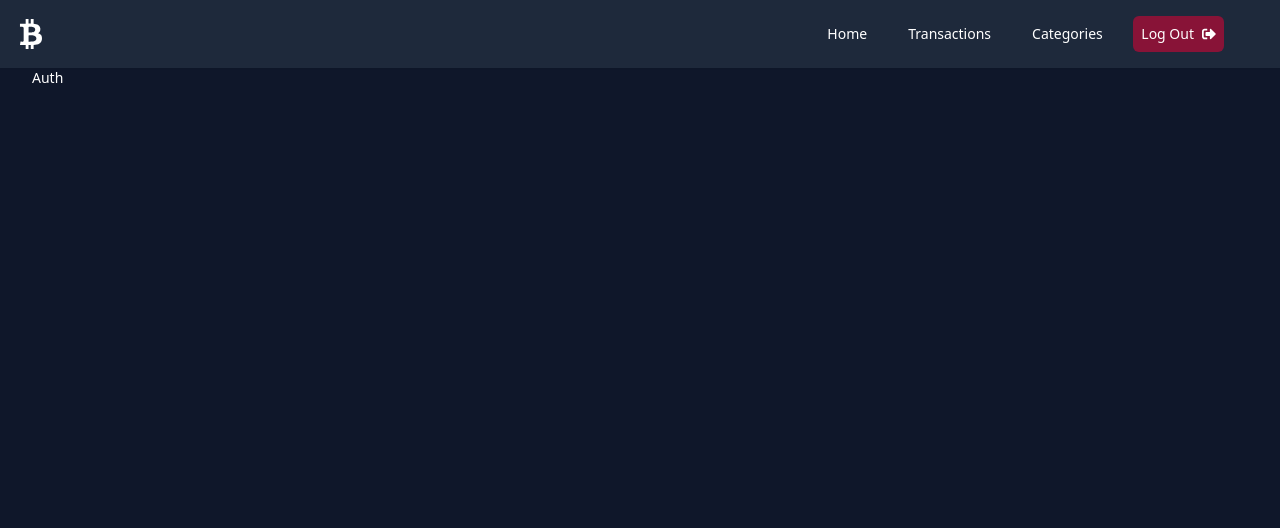
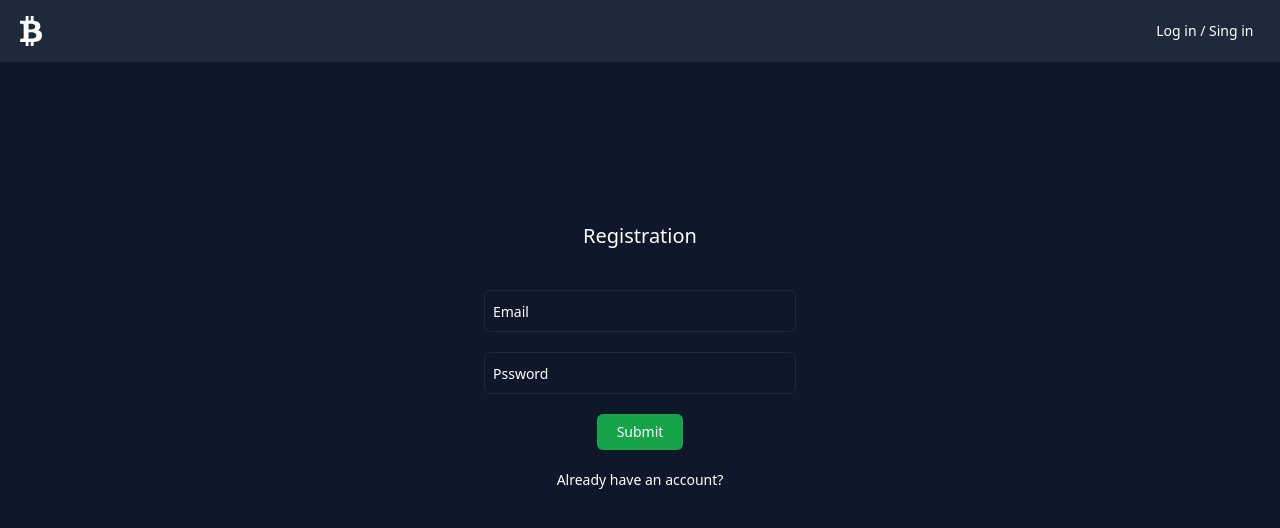
Before and after one commit to kfedus6/FULL-STACK-FINANCES, a React (Vite) app in the folder client/: page /auth in a window 1280 px wide. Shown: the top 528 px of the page. Built offline with nearby package versions, Linux system fonts and the light colour scheme.

Commit message:
Sample code

```diff
--- a/client/package.json
+++ b/client/package.json
@@ -11,6 +11,9 @@
   },
   "dependencies": {
     "@reduxjs/toolkit": "^1.9.5",
+    "axios": "^1.4.0",
+    "dotenv": "^16.1.4",
+    "jwt-decode": "^3.1.2",
     "localforage": "^1.10.0",
     "match-sorter": "^6.3.1",
     "react": "^18.2.0",
@@ -18,6 +21,7 @@
     "react-icons": "^4.9.0",
     "react-redux": "^8.0.7",
     "react-router-dom": "^6.12.0",
+    "react-toastify": "^9.1.3",
     "sort-by": "^1.2.0"
   },
   "devDependencies": {
--- a/client/src/components/Header.tsx
+++ b/client/src/components/Header.tsx
@@ -1,11 +1,21 @@
 import { FC } from 'react'
-import { Link, NavLink } from 'react-router-dom'
+import { Link, NavLink, useNavigate } from 'react-router-dom'
 import { FaBtc, FaSignOutAlt } from 'react-icons/fa'
-import { useAppSelector } from '../hooks/redux'
+import { useAppDispatch, useAppSelector } from '../hooks/redux'
 import { UserState } from '../store/reducers/UserSlice'
+import { fetchLogout } from '../store/reducers/ActionCreators'
 
 const Header: FC = () => {
     const { isAuth }: UserState = useAppSelector(state => state.user)
+
+    const dispatch = useAppDispatch()
+
+    const navigate = useNavigate()
+
+    const logout = () => {
+        dispatch(fetchLogout())
+        navigate('/')
+    }
 
     return (
         <header className='flex items-center bg-slate-800 p-4 shadow-sm backdrop-blur-sm'>
@@ -14,7 +24,7 @@ const Header: FC = () => {
                     <FaBtc size={30} />
                 </span>
             </Link>
-            {!isAuth
+            {isAuth
                 ?
                 <nav className='ml-auto mr-10'>
                     <ul className='flex items-center gap-5'>
@@ -27,7 +37,7 @@ const Header: FC = () => {
                         <li>
                             <NavLink to={'/categories'}>Categories</NavLink>
                         </li>
-                        <button className='btn btn-red'>
+                        <button className='btn btn-red' onClick={logout}>
                             <span>Log Out</span>
                             <FaSignOutAlt />
                         </button>
--- /dev/null
+++ b/client/src/http/index.ts
@@ -0,0 +1,21 @@
+import axios, { AxiosInstance } from "axios";
+
+const $host: AxiosInstance = axios.create({
+    baseURL: 'http://localhost:3000/api/'
+})
+
+const authInterceptor = (config: any) => {
+    config.headers.authorization = `Bearer ${localStorage.getItem('token')}`
+    return config
+}
+
+const $authHost = axios.create({
+    baseURL: 'http://localhost:3000/api/'
+})
+
+$authHost.interceptors.request.use(authInterceptor)
+
+export {
+    $host,
+    $authHost
+}
--- a/client/src/index.css
+++ b/client/src/index.css
@@ -7,7 +7,7 @@
         @apply text-sm;
     }
     td {
-        @aply copitalize text-white/70;
+        @aply capitalize text-white/70;
     }
     thead td {
         @aply text-white;
@@ -16,13 +16,13 @@
 
 @layer components {
     .btn {
-        @apply flex gap-2 items-center gap-2 text-white py-2 px-2 rounded-md;
+        @apply flex gap-2 items-center text-white py-2 px-5 rounded-md;
     }
     .input {
-        @apply rounded-md border bordre-slate-800 bg-state-700 bg-trasparent p-2 outline-none placeholder:text-while focus:bordre-slate-300;
+        @apply rounded-md border border-slate-800 bg-slate-700 bg-transparent p-2 outline-none placeholder:text-white focus:border-slate-300 placeholder:text-sm
     }
     .container {
-        @apply max-w-screen-lg;
+        @apply max-w-[1000px];
     }
     .btn-red {
         @apply bg-rose-900 hover:bg-rose-800
@@ -30,6 +30,12 @@
     .btn-green {
         @apply bg-green-600 hover:bg-green-800
     }
+}
+
+.btn-custom:hover {
+    color: #5cdb95;
+    box-shadow: 0 2px 0 0 currentcolor;
+    transition: 0.25s ease;
 }
 
 .text-custom {
--- a/client/src/main.tsx
+++ b/client/src/main.tsx
@@ -1,13 +1,16 @@
 import ReactDOM from 'react-dom/client'
 import App from './App.tsx'
-import './index.css'
 import { Provider } from 'react-redux'
 import { setupStore } from './store/store.ts'
+import { ToastContainer } from 'react-toastify'
+import './index.css'
+import 'react-toastify/dist/ReactToastify.css';
 
 const store = setupStore()
 
 ReactDOM.createRoot(document.getElementById('root') as HTMLElement).render(
     <Provider store={store}>
         <App />
+        <ToastContainer position='bottom-left' autoClose={3000} />
     </Provider>
 )
--- a/client/src/pages/Auth.tsx
+++ b/client/src/pages/Auth.tsx
@@ -1,6 +1,60 @@
-const Auth = () => {
+import { FC, useState } from "react"
+import { IUser } from "../types/types"
+import { useAppDispatch } from "../hooks/redux"
+import { fetchLogin, fetchRegistration } from "../store/reducers/ActionCreators"
+import { useNavigate } from "react-router-dom"
+
+const Auth: FC = () => {
+    const [email, setEmail] = useState<string>('')
+    const [password, setPassword] = useState<string>('')
+    const [isLogin, setIsLogin] = useState<boolean>(false)
+
+    const dispatch = useAppDispatch()
+
+    const navigate = useNavigate()
+
+    const registrationOrLogin = () => {
+        const userData: IUser = { email, password }
+        if (isLogin) {
+            dispatch(fetchLogin(userData))
+            navigate('/')
+        } else {
+            dispatch(fetchRegistration(userData))
+            navigate('/')
+        }
+    }
+
     return (
-        <div>Auth</div>
+        <div className="mt-40 felx flex-col justify-center bg-slate-900 text-white">
+            <h1 className="text-center text-xl mb-10 cursor-default">
+                {isLogin ? 'Login' : 'Registration'}
+            </h1>
+            <form className="flex w-1/3 flex-col mx-auto gap-5" onClick={(e) => e.preventDefault()}>
+                <input
+                    type="text"
+                    className="input"
+                    placeholder="Email"
+                    onChange={(e) => setEmail(e.target.value)}
+                />
+                <input
+                    type="password"
+                    className="input"
+                    placeholder="Pssword"
+                    onChange={(e) => setPassword(e.target.value)}
+                />
+                <button className="btn btn-green mx-auto" onClick={registrationOrLogin}>Submit</button>
+            </form>
+            <div className="flex justify-center mt-5">
+                <button className="text-white-300 btn-custom" onClick={() => setIsLogin(!isLogin)}>
+                    {isLogin
+                        ?
+                        `You don't have an account?`
+                        :
+                        `Already have an account?`
+                    }
+                </button>
+            </div>
+        </div>
     )
 }
 
--- a/client/src/store/reducers/ActionCreators.ts
+++ b/client/src/store/reducers/ActionCreators.ts
@@ -0,0 +1,44 @@
+import localforage from "localforage";
+import { $host } from "../../http";
+import { IUser } from "../../types/types";
+import { AppDispatch } from "../store";
+import { userSlice } from "./UserSlice";
+import { toast } from "react-toastify";
+
+export const fetchRegistration = (userData: IUser) => async (dispatch: AppDispatch) => {
+    try {
+        const response = await $host.post('user', userData)
+        console.log(response)
+        if (response.status === 201) {
+            localforage.setItem('token', response.data.token)
+            dispatch(userSlice.actions.registration({ user: response.data.user, isAuth: true }))
+            toast.success('Account has been created.')
+        }
+    } catch (err: any) {
+        if (Array.isArray(err.response.data.message)) {
+            toast.error(err.response.data.message[0])
+            toast.error(err.response.data.message[1])
+        } else {
+            toast.error(err.response.data.message)
+        }
+    }
+}
+
+export const fetchLogin = (userData: IUser) => async (dispatch: AppDispatch) => {
+    try {
+        const response = await $host.post('auth/login', userData)
+        localforage.setItem('token', response.data.token)
+        dispatch(userSlice.actions.registration({ user: response.data.user, isAuth: true }))
+    } catch (error: any) {
+        console.log(error)
+    }
+}
+
+export const fetchLogout = () => async (dispatch: AppDispatch) => {
+    try {
+        localforage.removeItem('token')
+        dispatch(userSlice.actions.registration({ user: [], isAuth: false }))
+    } catch (error: any) {
+        console.log(error)
+    }
+}
--- a/client/src/store/reducers/UserSlice.ts
+++ b/client/src/store/reducers/UserSlice.ts
@@ -3,7 +3,7 @@ import { IUser } from "../../types/types";
 
 export interface UserState {
     user: IUser[]
-    isAuth: boolean
+    isAuth: boolean,
 }
 
 const initialState: UserState = {
--- a/client/src/types/types.ts
+++ b/client/src/types/types.ts
@@ -1,4 +1,5 @@
 export interface IUser {
+    id?: number;
     email: string;
-    password: number;
+    password: string;
 }
--- a/client/tailwind.config.js
+++ b/client/tailwind.config.js
@@ -7,7 +7,7 @@ export default {
     theme: {
         container: {
             padding: '2rem',
-            content: true
+            center: true
         },
         extend: {
             fontFamily: {
```
Also changed, not shown: 2 other files (tests, documents, lock files or other folders).
